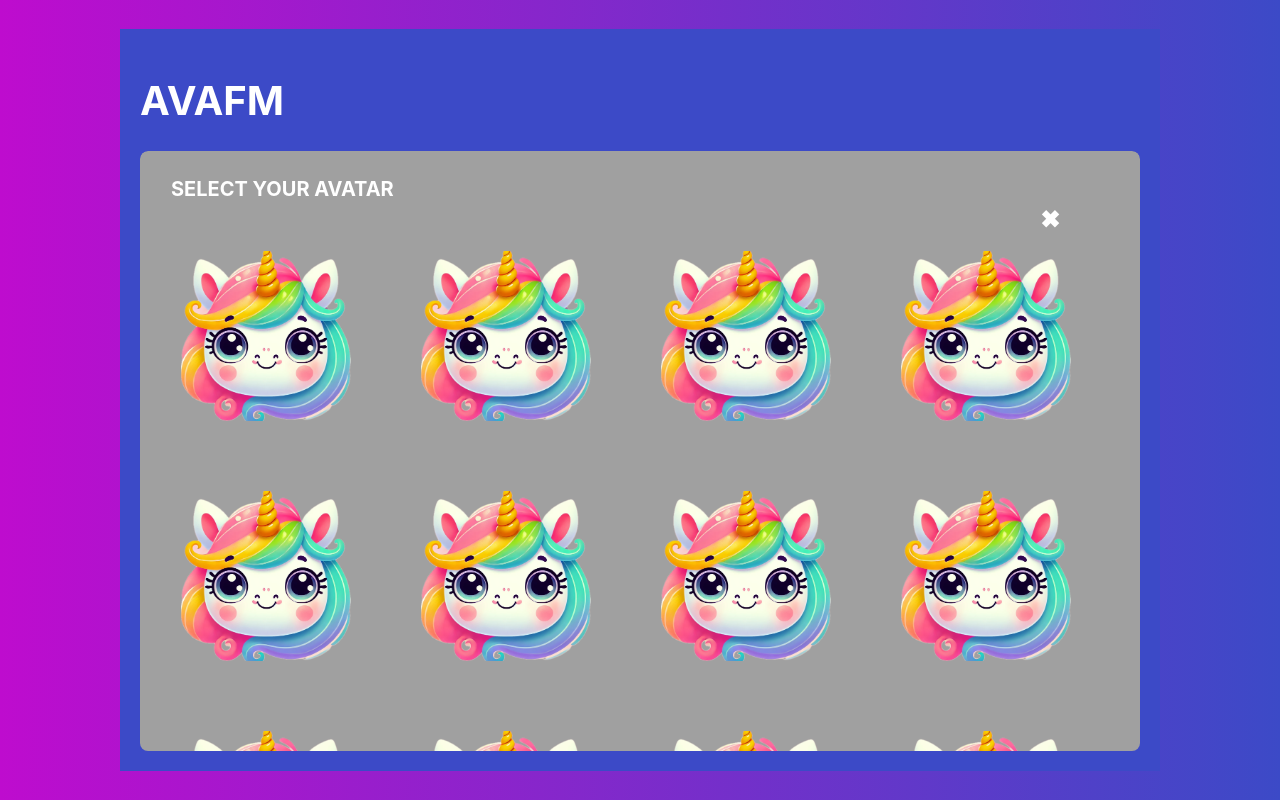
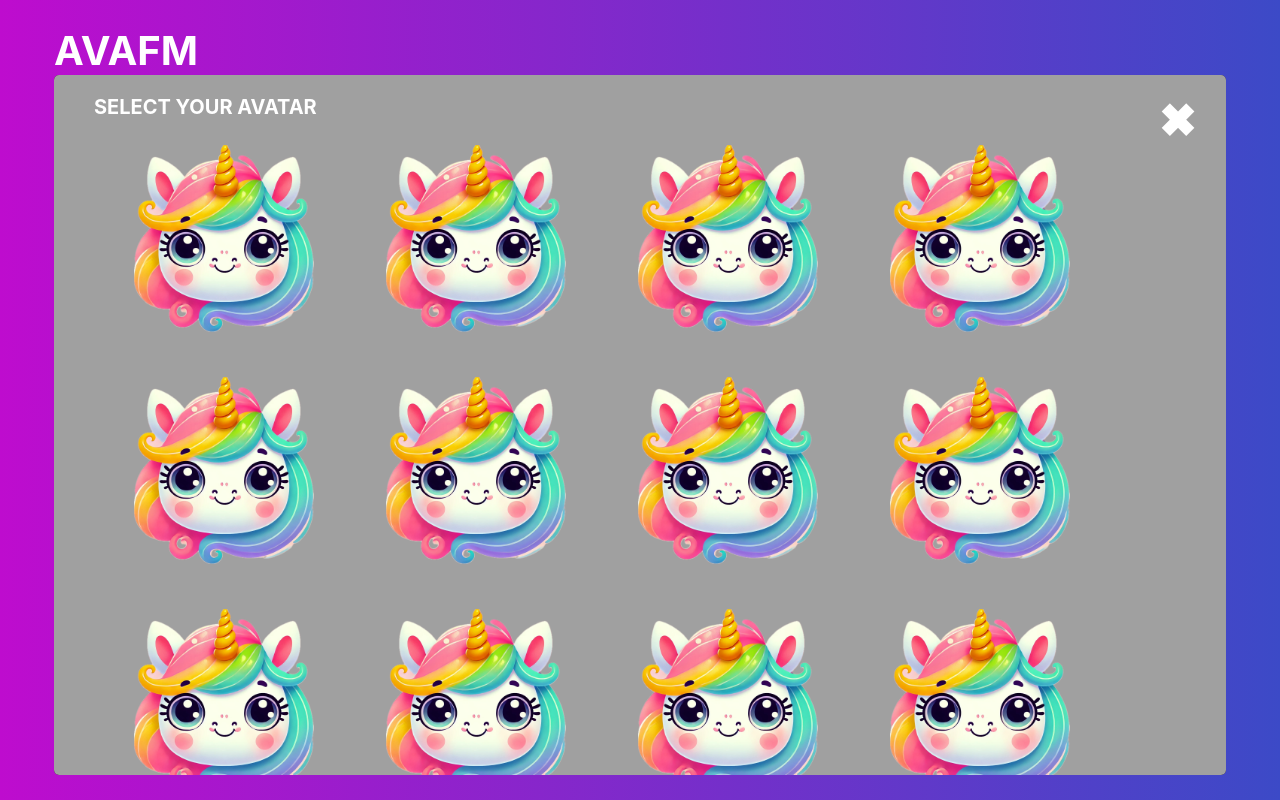
Before and after one commit to B-U-I-L-T-UIUC/AI-Vision-Adaptive-Face-Masking, a React (Create React App) app in the folder react_frontend/: page /avatar-gallery in a window 1280 px wide. Built offline with nearby package versions, Linux system fonts and the light colour scheme.

Commit message:
fixed issues

```diff
--- a/react_frontend/src/components/avatarGalleryModal.js
+++ b/react_frontend/src/components/avatarGalleryModal.js
@@ -2,6 +2,7 @@ import React from "react";
 import { useNavigate } from "react-router-dom";
 import "../styles/avatarGalleryModal.css"
 import AddAvatar from "../components/addAvatar";
+
 const avatars = Array(19).fill({ src: "/assets/avatarExample.png" });
 
 export default function AvatarGallery() {
@@ -9,18 +10,16 @@ export default function AvatarGallery() {
 
   return (
     <div className="avatar-gallery-container">
-      <h1 className="gallery-title">AVAFM</h1>
-
         <div className="avatar-grid-container">
-        <div className="avatar-grid">
           <div className="select-avatar-text">SELECT YOUR AVATAR</div>
           <button className="exit-button" onClick={() => navigate("../live-feed")}>✖</button>
+          <div className="avatars">
             {avatars.map((avatar, index) => (
               <button key={index} className="avatar-btn">
                 <img src={avatar.src} alt="avatar" className="avatar-image" />
               </button>
             ))}
-          <AddAvatar />
+          <AddAvatar/>
           </div>
         </div>
     </div>
--- a/react_frontend/src/pages/avatarGallery.js
+++ b/react_frontend/src/pages/avatarGallery.js
@@ -2,8 +2,9 @@ import AvatarGalleryModal from "../components/avatarGalleryModal";
 
 export default function AvatarGallery() {
     return (
-        <>
+        <div className="avatar-wrapper">
+        <h2 className="title">AVAFM</h2>
         <AvatarGalleryModal/>
-        </>
+        </div>
     );
 }
--- a/react_frontend/src/styles/addAvatar.css
+++ b/react_frontend/src/styles/addAvatar.css
@@ -6,9 +6,9 @@
     display: flex;
     align-items: center;
     justify-content: center;
-    border: 2px solid #000;
+    border: 1px solid #ffffff;
     cursor: pointer;
-
+    margin: 20px 0 20px 50px;
 }
 
 .add-avatar-btn:hover {
--- /dev/null
+++ b/react_frontend/src/styles/avatarGallery.css
@@ -0,0 +1,18 @@
+.avatar-wrapper {
+    display: flex;
+    flex-direction: column;
+    justify-content: center;
+    align-items: center;
+    width: 100%;
+    height: 100vh;
+    position: relative;
+}
+
+.title {
+    position: absolute;
+    top: 0%;
+    left: 5%;
+    font-size: 1.5rem;
+    color: white;
+    z-index: 10;
+}
--- a/react_frontend/src/styles/avatarGalleryModal.css
+++ b/react_frontend/src/styles/avatarGalleryModal.css
@@ -1,19 +1,15 @@
 .avatar-gallery-container {
+    width: 90vw;
+    max-width: 100%;
+    height: 85vh;
+    background-color: #554d4a;
+    border-radius: 5px;
     display: flex;
-    flex-direction: column;
+    justify-content: center;
     align-items: center;
-    justify-content: center;
-    min-height: 10vh;
-    background-color: #3C4AC7;
-    padding: 20px;
-}
-
-.gallery-title {
-    font-size: 40px;
-    font-weight: bold;
-    color: white;
-    text-align: left;
-    width: 100%;
+    padding: 10px;
+    position: relative;
+    overflow: hidden;
 }
 
 .select-avatar-text {
@@ -22,42 +18,51 @@
     font-size: 20px;
     font-weight: bold;
     color: white;
-    margin: 10px 0 5px 15px;
+    margin: 20px 0 10px 40px;
 }
 
 .exit-button {
     position: absolute;
-    top: 20px;
-    right: 20px;
-    background: transparent;
+    top: -10px;
+    right: 0px;
+    background-color: transparent;
+    border-color: transparent;
     border: none;
-    font-size: 24px;
+    font-size: 45px;
     color: white;
+    padding: 10px;
+    border-radius: 10px;
     cursor: pointer;
 }
 
 .exit-button:hover {
     color: #ccc;
+    background-color: transparent;
+    border-color: transparent;
 }
 
 .avatar-grid-container {
+    background-color: #a0a0a0;
+    position: absolute;
+    overflow: scroll;
+    z-index: 12;
+    display: grid;
+
+    flex-wrap: wrap;
+    flex-grow: 1;
     width: 100%;
-    max-width: 1000px;
-    max-height: 600px;
-    overflow-y: auto;
-    border-radius: 8px;
+    height: 100%;
+    object-fit: cover;
+    border-radius: 5px;
+    position: absolute;
 }
 
-.avatar-grid {
-    background-color: #a0a0a0;
-    padding: 16px;
-    border-radius: 8px;
-    display: grid;
-    grid-template-columns: repeat(5, 1fr);
-    gap: 20px;
-    position: relative;
-    max-width: 2000px;
-    padding-bottom: 20px;
+
+.avatars {
+    display: flex;
+    flex-wrap: wrap;
+    grid-gap: 2rem;
+    margin: 10px 0 10px 40px;
 }
 
 .avatar-btn {
@@ -70,37 +75,18 @@
     border: none;
     cursor: pointer;
     padding: 0;
+    margin: 10px 0 10px 40px;
 }
 
 .avatar-image {
-    width: 170px;
-    height: 170px;
-    border-radius: 8px;
-    object-fit: cover;
-}
-
-.add-avatar-btn {
-    width: 190px;
-    height: 150px;
-    background-color: #a0a0a0;
-    border-radius: 16px;
+    width: 100%;
+    height: auto;
+    object-fit: contain;
     display: flex;
-    align-items: center;
-    justify-content: center;
-    border: 2px solid #000;
-    cursor: pointer;
-    grid-column: span 1;
-}
-
-.add-avatar-btn:hover {
-    background-color: #8a8a8a;
 }
 
 .avatar-btn:hover {
-    background-color: #8a8a8a;
+    background-color: transparent;
+    border-color: transparent;
+    filter: brightness(0.5);
 }
-
-.add-avatar-icon {
-    font-size: 32px;
-    color: #000;
-}
```
Also changed, not shown: react_frontend/public/assets/addicon.png. Lines whose indentation alone changed are shown as unchanged.
